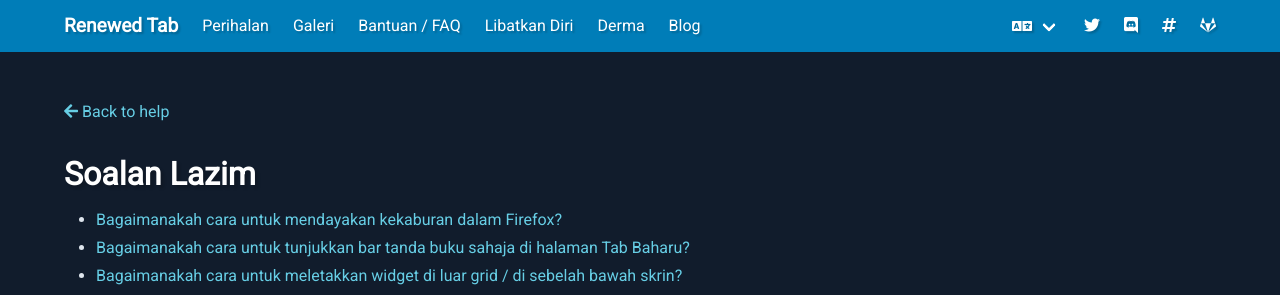
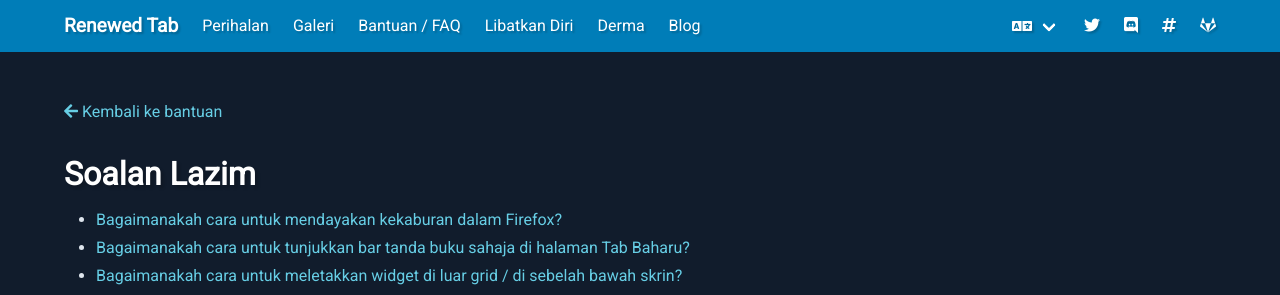
Before and after one commit to rubenwardy/renewedtab_website, a Jekyll site: the page built from ms/help/faq.html, in a window 1280 px wide and 900 px high. Shown: the top 295 px of the window. Built offline with Jekyll 4.4.1, drawn with Linux system fonts in a browser that asks for light colours.

Commit message:
Fix "back to help" translation

```diff
--- a/_layouts/faq.html
+++ b/_layouts/faq.html
@@ -39,7 +39,7 @@ layout: article
 
 <a href="/{{ lang }}/help/">
 	<i class="fas fa-arrow-left"></i>
-	{{ l.index["help.back"] | default: en["help.back"] }}
+	{{ l["help.back"] | default: en["help.back"] }}
 </a>
 
 
```
